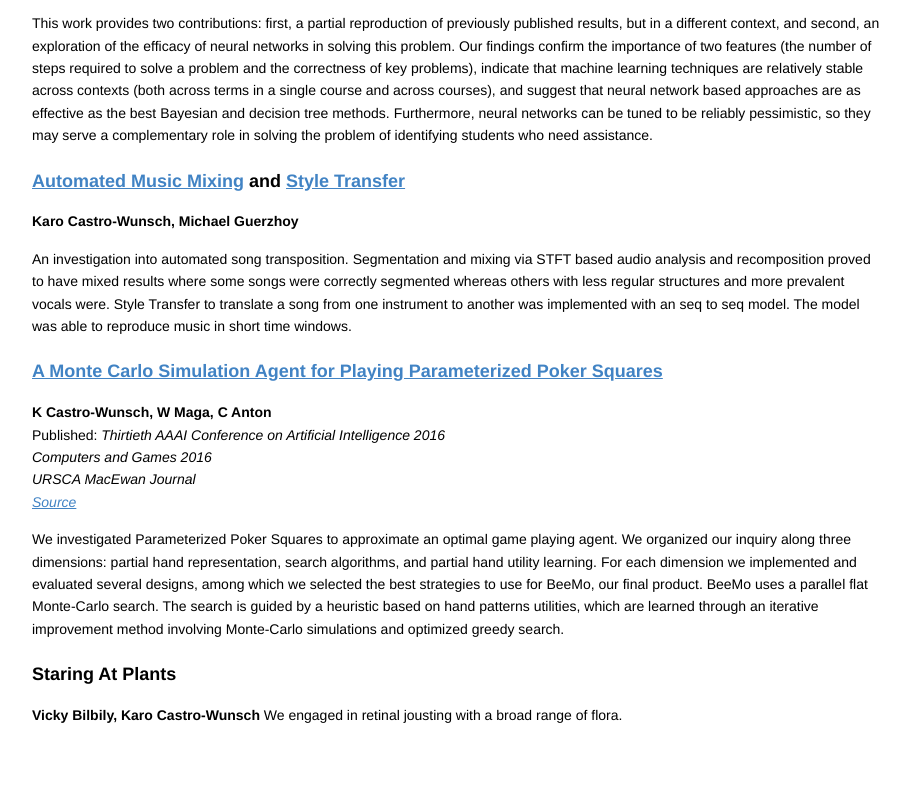
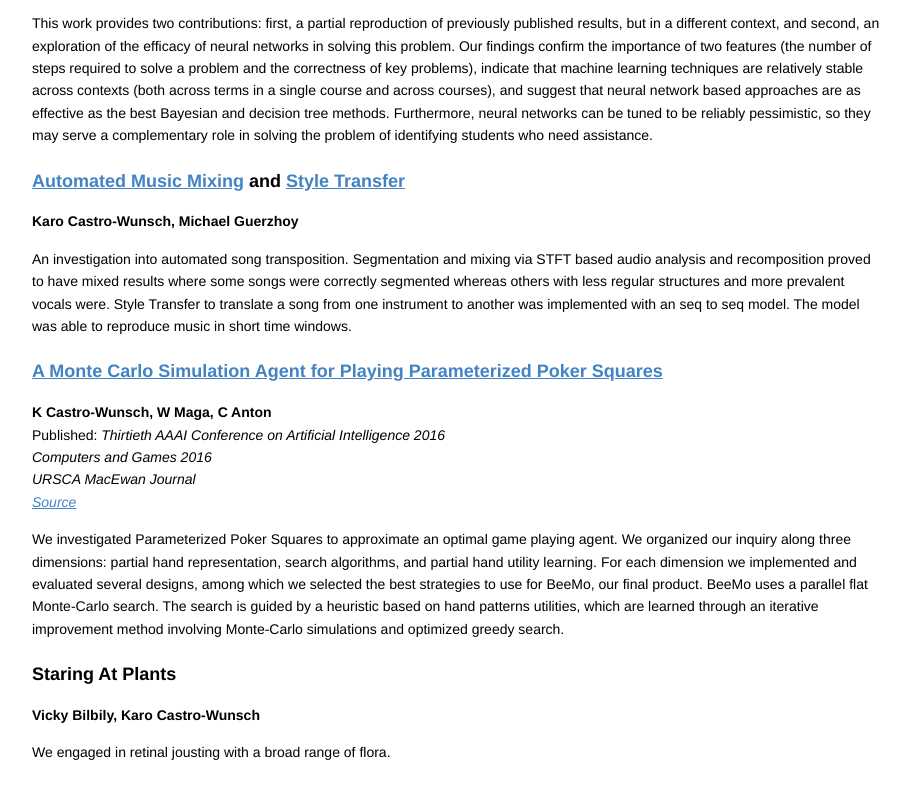
Before and after one commit to jsdelivrbot/research-1, a plain HTML site: page index.html in a window 1280 px wide. Shown: the part 495-1294 px from the top of the page, without its empty margins (181-1091 px from the left). Before the commit the page ends 1266 px from the top, so only its background shows below. Drawn offline with nearby package versions, Linux system fonts and the light colour scheme.

Commit message:
add line br

```diff
--- a/index.html
+++ b/index.html
@@ -351,8 +351,8 @@ Published: <em>Thirtieth AAAI Conference on Artificial Intelligence 2016</em><br
 
 <h3 id="toc_6">Staring At Plants</h3>
 
-<p><strong>Vicky Bilbily, Karo Castro-Wunsch</strong>
-We engaged in retinal jousting with a broad range of flora.</p>
+	<p><strong>Vicky Bilbily, Karo Castro-Wunsch</strong></p>
+<p>We engaged in retinal jousting with a broad range of flora.</p>
 
 
 
```
